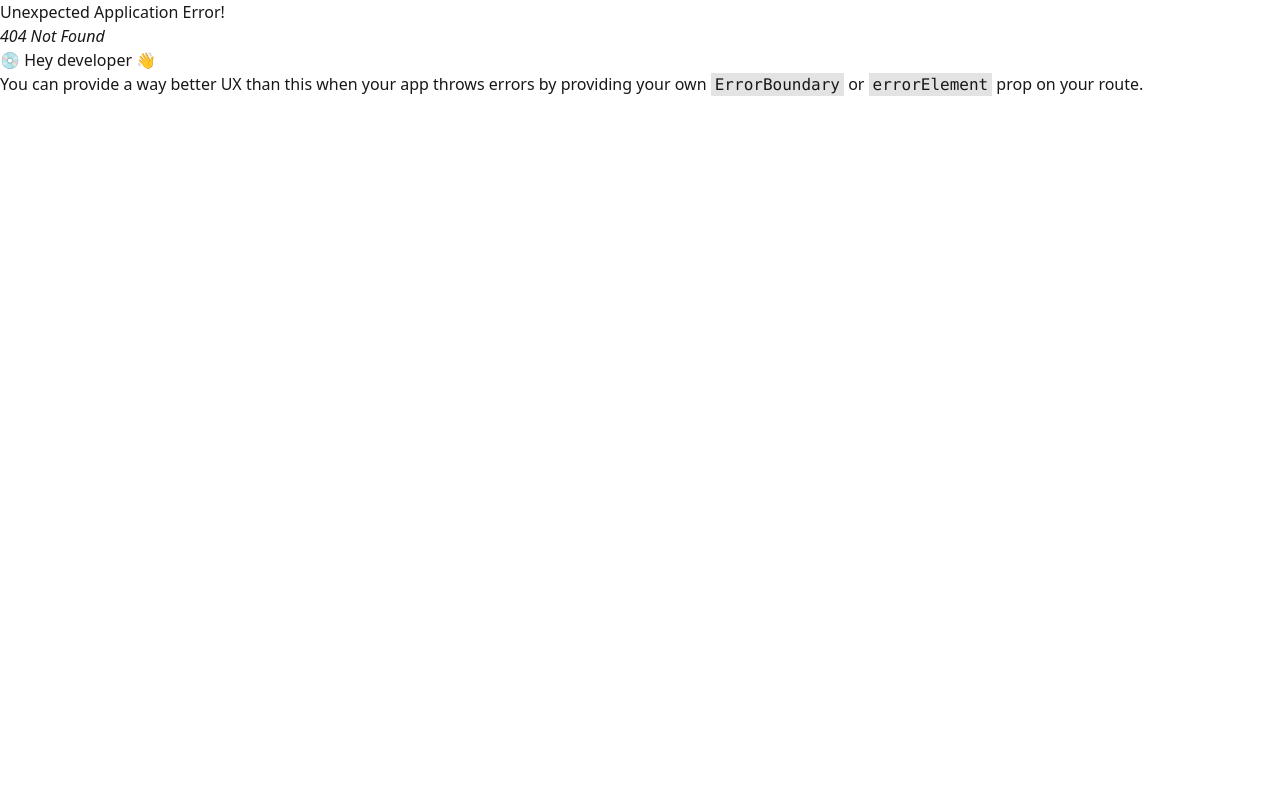
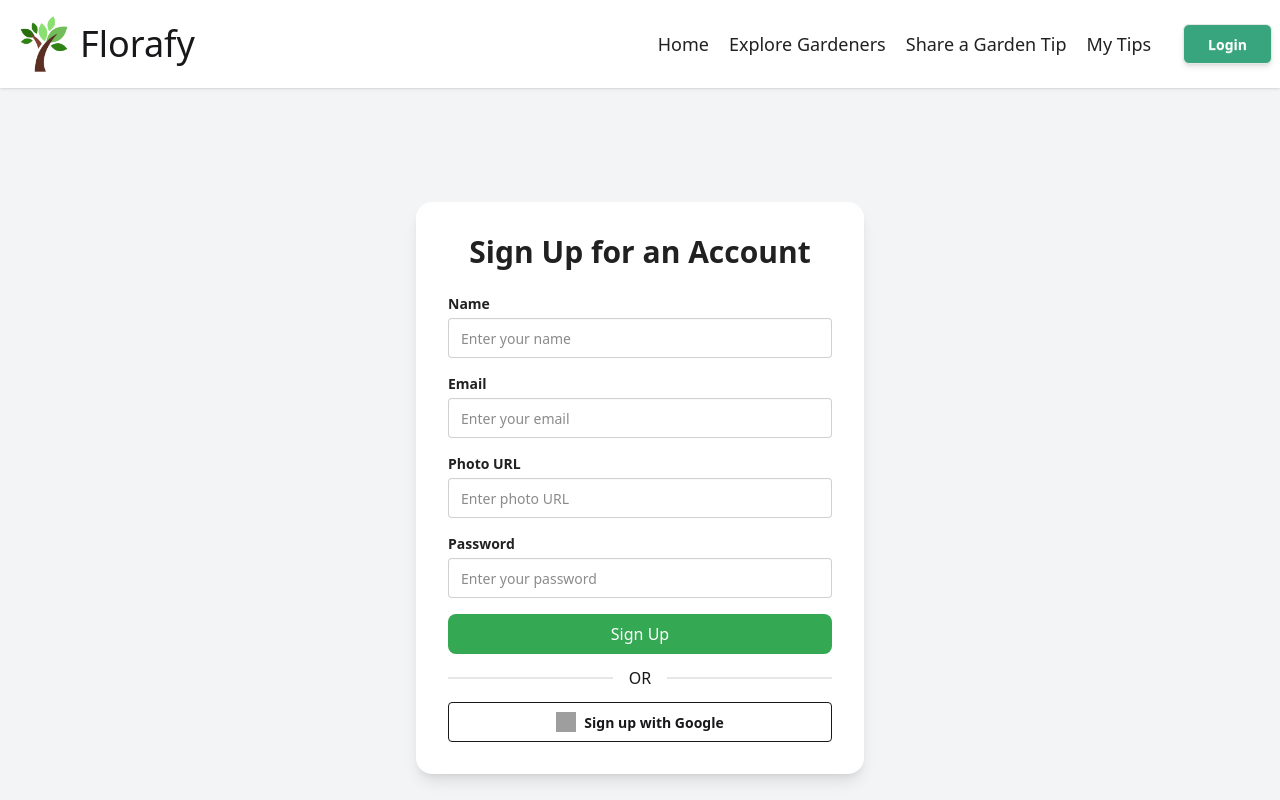
Before and after one commit to codeSmith-006/Florafy-Client, a React (Vite) app: page /sign-up in a window 1280 px wide. Before the commit this address had no page. Shown: the top 800 px of the page. Built offline with nearby package versions, Linux system fonts and the light colour scheme; grey boxes are pictures that could not be loaded.

Commit message:
finished: sign in sign up design but need to work to login in firebase authentication

```diff
--- a/src/Component/Header/Header.jsx
+++ b/src/Component/Header/Header.jsx
@@ -1,10 +1,13 @@
-import React, { use } from "react";
+import React, { use, useState } from "react";
 import { AuthContext } from "../../Context/AuthContext";
 import logo from "../../assets/web-logo.png";
 import { NavLink } from "react-router-dom";
 import "./active.css";
 
 const Header = () => {
+  // sing in sign up toggle
+  const [userToggle, setUserToggle] = useState(true);
+  console.log(userToggle);
   const { name } = use(AuthContext);
   console.log(name);
   return (
@@ -17,8 +20,7 @@ const Header = () => {
         </div>
       </div>
 
-
-    {/* navigating links */}
+      {/* navigating links */}
       <div className="flex gap-5 text-lg font-medium ml-5 text-[#212121] hidden md:flex">
         <NavLink to="/">Home</NavLink>
         <NavLink to="/explore-gardeners">Explore Gardeners</NavLink>
@@ -26,17 +28,26 @@ const Header = () => {
         <NavLink to="/my-tip">My Tips</NavLink>
       </div>
 
-
-    {/* users profile and login sign up section */}
+      {/* users profile and login sign up section */}
       {/* login/signup */}
       <div>
-          <button
-    class="px-6 py-3 rounded-md text-white font-semibold ml-8 hidden bg-[#38A57E] btn hover:bg-[#2c8c46] transition-colors duration-300 shadow-md focus:outline-none focus:ring-2 focus:ring-offset-2 focus:ring-[#34A853]"
-  >
-    Login
-  </button>
+        {userToggle ? (
+          <NavLink to="/sign-in" onClick={() => setUserToggle(!userToggle)}>
+            {" "}
+            <button class="px-6 py-3 rounded-md text-white font-semibold ml-8 bg-[#38A57E] btn hover:bg-[#2c8c46] transition-colors duration-300 shadow-md focus:outline-none focus:ring-2 focus:ring-offset-2 focus:ring-[#34A853]">
+              Login
+            </button>
+          </NavLink>
+        ) : (
+          <NavLink to="/sign-up" onClick={() => setUserToggle(!userToggle)}>
+            {" "}
+            <button class="px-6 py-3 rounded-md text-white font-semibold ml-8 bg-[#38A57E] btn hover:bg-[#2c8c46] transition-colors duration-300 shadow-md focus:outline-none focus:ring-2 focus:ring-offset-2 focus:ring-[#34A853]">
+              Sign Up
+            </button>
+          </NavLink>
+        )}
       </div>
-      <div className="flex-none ml-8">
+      <div className="flex-none hidden ml-8">
         <div className="dropdown dropdown-end">
           <div
             tabIndex={0}
@@ -55,16 +66,24 @@ const Header = () => {
             className="menu menu-sm dropdown-content bg-base-100 rounded-box z-1 mt-3 w-52 p-2 shadow"
           >
             <li>
-              <NavLink to="/" className='flex md:hidden'>Home</NavLink>
+              <NavLink to="/" className="flex md:hidden">
+                Home
+              </NavLink>
             </li>
             <li>
-              <NavLink to="/explore-gardeners" className='flex md:hidden'>Explore Gardeners</NavLink>
+              <NavLink to="/explore-gardeners" className="flex md:hidden">
+                Explore Gardeners
+              </NavLink>
             </li>
             <li>
-              <NavLink to="/share-tip" className='flex md:hidden'>Share a Garden Tip</NavLink>
+              <NavLink to="/share-tip" className="flex md:hidden">
+                Share a Garden Tip
+              </NavLink>
             </li>
             <li>
-              <NavLink to="/my-tip" className='flex md:hidden'>My Tips</NavLink>
+              <NavLink to="/my-tip" className="flex md:hidden">
+                My Tips
+              </NavLink>
             </li>
             <li>
               <a>Logout</a>
--- /dev/null
+++ b/src/Component/Home.jsx
@@ -0,0 +1,11 @@
+import React from 'react';
+
+const Home = () => {
+    return (
+        <div>
+            This is home
+        </div>
+    );
+};
+
+export default Home;
--- /dev/null
+++ b/src/Component/User/SignIn.jsx
@@ -0,0 +1,60 @@
+import React from "react";
+
+const SignIn = () => {
+  return (
+    <div className="min-h-screen flex items-center justify-center bg-gray-100 px-4 py-10">
+      <div className="w-full max-w-md bg-white rounded-2xl shadow-lg p-6 sm:p-8">
+        <h2 className="text-2xl sm:text-3xl font-bold text-center text-[#212121] mb-6">
+          Login to Your Account
+        </h2>
+
+        <form className="space-y-4">
+          <div>
+            <label className="block mb-1 text-sm font-semibold text-[#212121]">
+              Email
+            </label>
+            <input
+              type="email"
+              placeholder="Enter your email"
+              className="input input-bordered w-full text-sm"
+            />
+          </div>
+
+          <div>
+            <label className="block mb-1 text-sm font-semibold text-[#212121]">
+              Password
+            </label>
+            <input
+              type="password"
+              placeholder="Enter your password"
+              className="input input-bordered w-full text-sm"
+            />
+          </div>
+
+          <button
+            type="submit"
+            className="w-full bg-[#34A853] hover:bg-[#2c8d47] text-white font-medium py-2 rounded-lg transition duration-200"
+          >
+            Login
+          </button>
+        </form>
+
+        <div className="divider">OR</div>
+
+        <button
+          type="button"
+          className="btn btn-outline w-full flex items-center justify-center gap-2"
+        >
+          <img
+            src="https://www.svgrepo.com/show/475656/google-color.svg"
+            alt="Google"
+            className="w-5 h-5"
+          />
+          Continue with Google
+        </button>
+      </div>
+    </div>
+  );
+};
+
+export default SignIn;
--- /dev/null
+++ b/src/Component/User/SignUp.jsx
@@ -0,0 +1,75 @@
+import React from "react";
+
+const SignUp = () => {
+return (
+  <div className="min-h-screen flex items-center justify-center bg-gray-100 px-4 py-10">
+    <div className="w-full max-w-md bg-white rounded-2xl shadow-lg p-6 sm:p-8">
+      <h2 className="text-2xl sm:text-3xl font-bold text-center text-[#212121] mb-6">
+        Sign Up for an Account
+      </h2>
+
+      <form className="space-y-4">
+        <div>
+          <label className="block mb-1 text-sm font-semibold text-[#212121]">Name</label>
+          <input
+            type="text"
+            placeholder="Enter your name"
+            className="input input-bordered w-full text-sm"
+          />
+        </div>
+
+        <div>
+          <label className="block mb-1 text-sm font-semibold text-[#212121]">Email</label>
+          <input
+            type="email"
+            placeholder="Enter your email"
+            className="input input-bordered w-full text-sm"
+          />
+        </div>
+
+        <div>
+          <label className="block mb-1 text-sm font-semibold text-[#212121]">Photo URL</label>
+          <input
+            type="text"
+            placeholder="Enter photo URL"
+            className="input input-bordered w-full text-sm"
+          />
+        </div>
+
+        <div>
+          <label className="block mb-1 text-sm font-semibold text-[#212121]">Password</label>
+          <input
+            type="password"
+            placeholder="Enter your password"
+            className="input input-bordered w-full text-sm"
+          />
+        </div>
+
+        <button
+          type="submit"
+          className="w-full bg-[#34A853] hover:bg-[#2c8d47] text-white font-medium py-2 rounded-lg transition duration-200"
+        >
+          Sign Up
+        </button>
+      </form>
+
+      <div className="divider">OR</div>
+
+      <button
+        type="button"
+        className="btn btn-outline w-full flex items-center justify-center gap-2"
+      >
+        <img
+          src="https://www.svgrepo.com/show/475656/google-color.svg"
+          alt="Google"
+          className="w-5 h-5"
+        />
+        Sign up with Google
+      </button>
+    </div>
+  </div>
+);
+
+};
+
+export default SignUp;
--- a/src/main.jsx
+++ b/src/main.jsx
@@ -6,11 +6,28 @@ import App from "./App.jsx";
 import { createBrowserRouter, RouterProvider } from "react-router-dom";
 import Root from "./Layout/Root.jsx";
 import AuthProvider from "./Context/AuthProvider.jsx";
+import Home from "./Component/Home.jsx";
+import SignIn from "./Component/User/SignIn.jsx";
+import SignUp from "./Component/User/SignUp.jsx";
 
 const router = createBrowserRouter([
   {
     path: "/",
     Component: Root,
+    children: [
+      {
+        index: true,
+        Component: Home
+      },
+      {
+        path: '/sign-in',
+        Component: SignIn
+      },
+      {
+        path: '/sign-up',
+        Component: SignUp
+      }
+    ]
   },
 ]);
 
```
